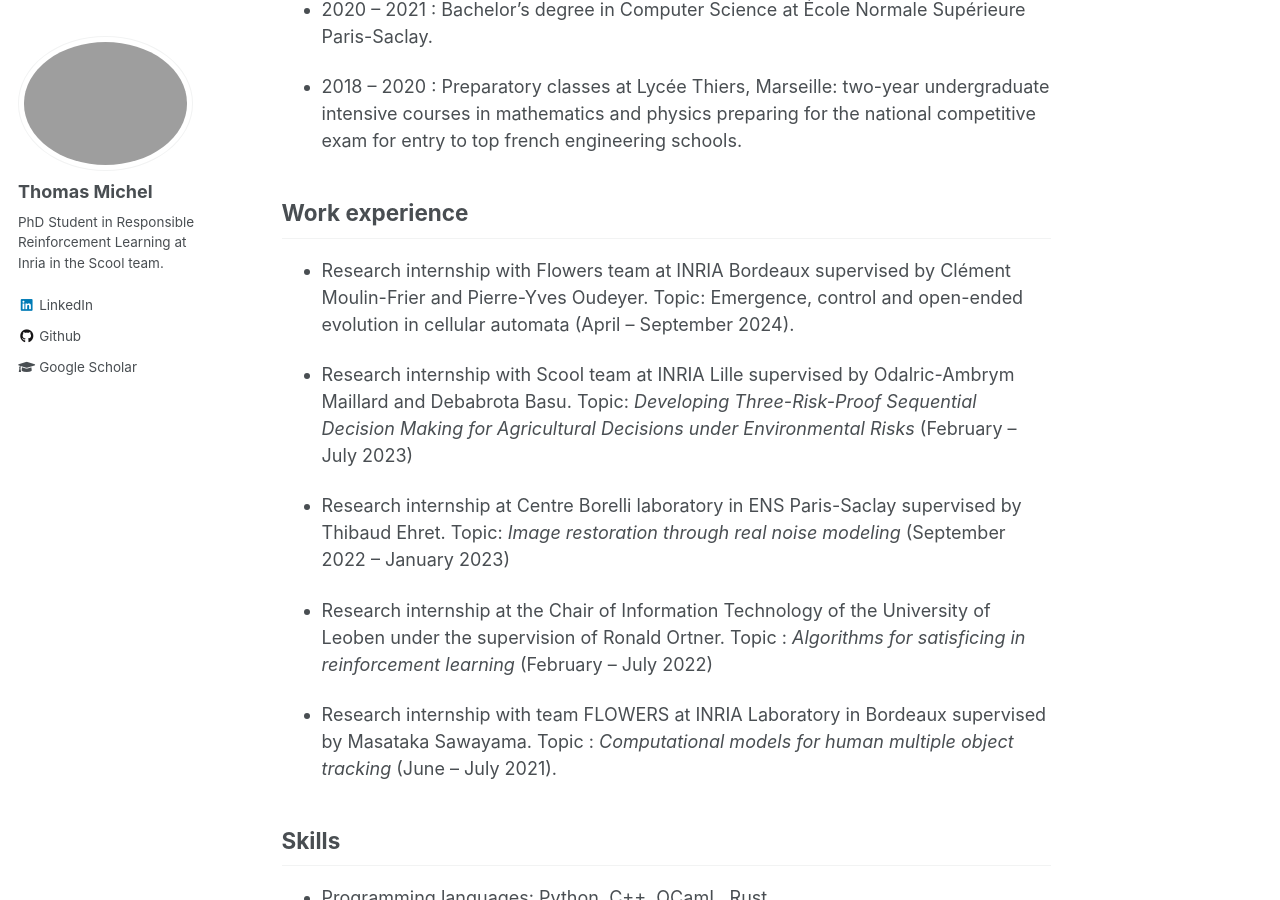
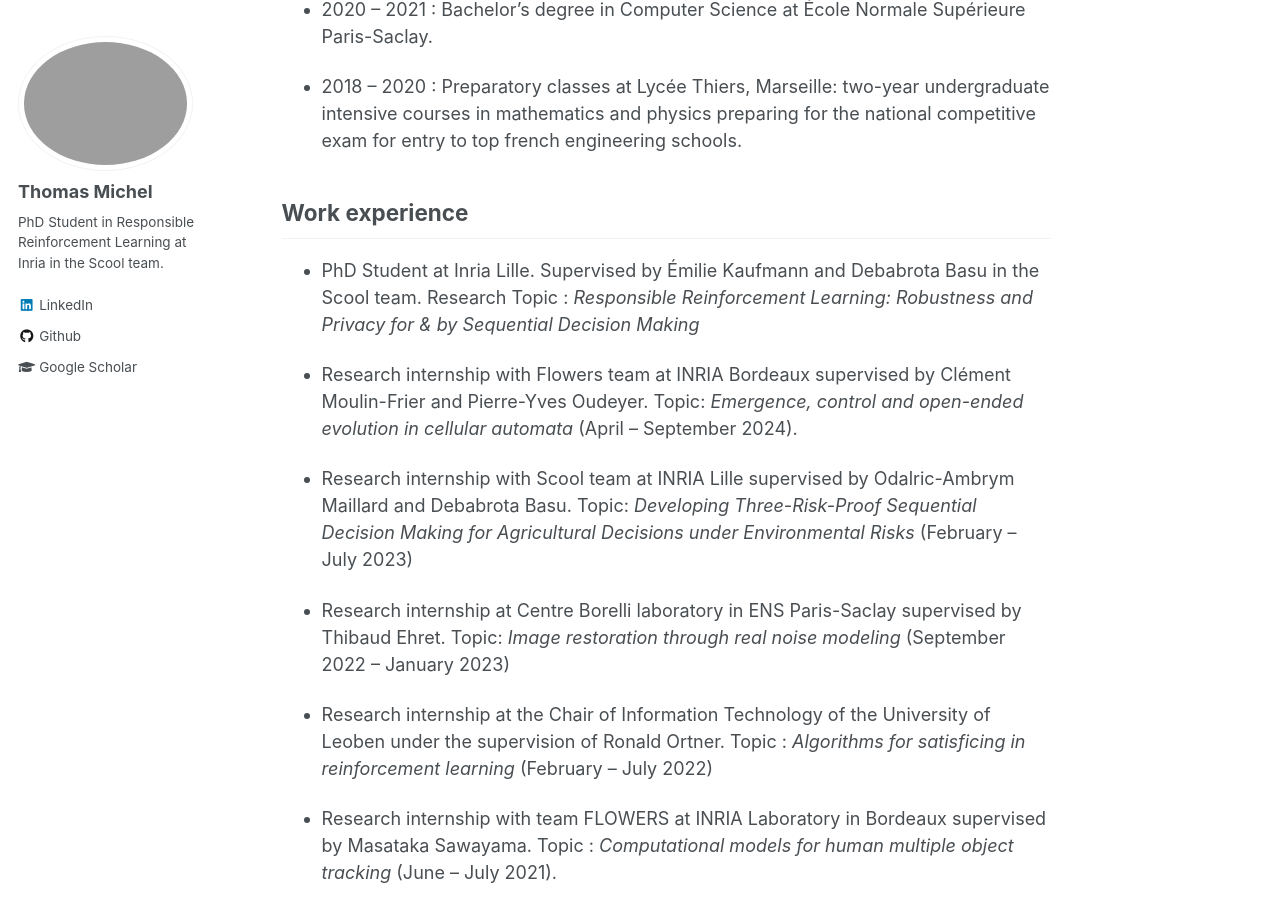
Before and after one commit to Thomick/Thomick.github.io, a Jekyll site: the page built from _pages/cv.md, in a window 1280 px wide and 900 px high, scrolled down 573 px. Built offline with Jekyll 4.4.1, drawn with Linux system fonts in a browser that asks for light colours; comment, search, counter and statistics services are not loaded.

Commit message:
Update cv.md

```diff
--- a/_pages/cv.md
+++ b/_pages/cv.md
@@ -24,7 +24,9 @@ See also the pdf version [here]({{ base_path }}/files/CV_Thomas_MICHEL_2024.pdf)
 
 ## Work experience
 
-* Research internship with Flowers team at INRIA Bordeaux supervised by Clément Moulin-Frier and Pierre-Yves Oudeyer. Topic: Emergence, control and open-ended evolution in cellular automata (April – September 2024).
+* PhD Student at Inria Lille. Supervised by Émilie Kaufmann and Debabrota Basu in the Scool team. Research Topic : *Responsible Reinforcement Learning: Robustness and Privacy for & by Sequential Decision Making*
+
+* Research internship with Flowers team at INRIA Bordeaux supervised by Clément Moulin-Frier and Pierre-Yves Oudeyer. Topic: *Emergence, control and open-ended evolution in cellular automata* (April – September 2024).
 
 * Research internship with Scool team at INRIA Lille supervised by Odalric-Ambrym Maillard and Debabrota Basu. Topic: *Developing Three-Risk-Proof Sequential Decision Making for Agricultural Decisions under Environmental Risks* (February – July 2023)
 
```
